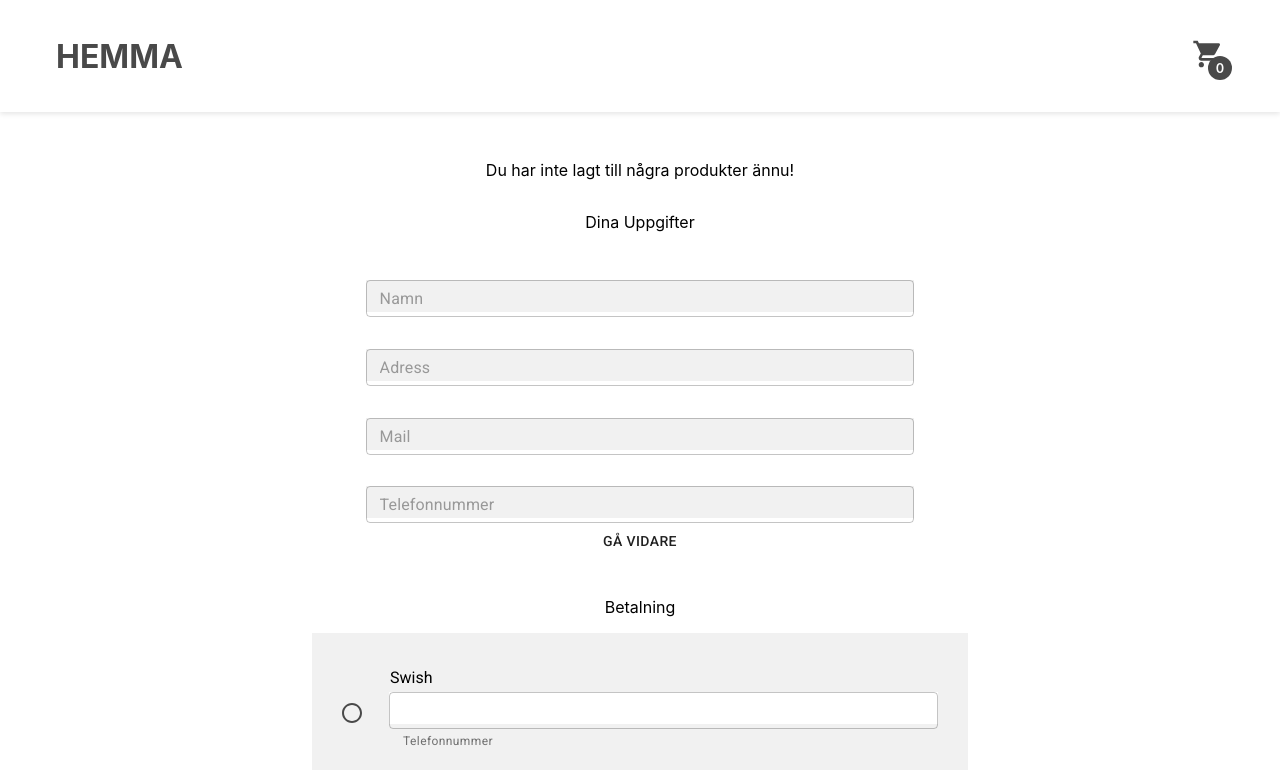
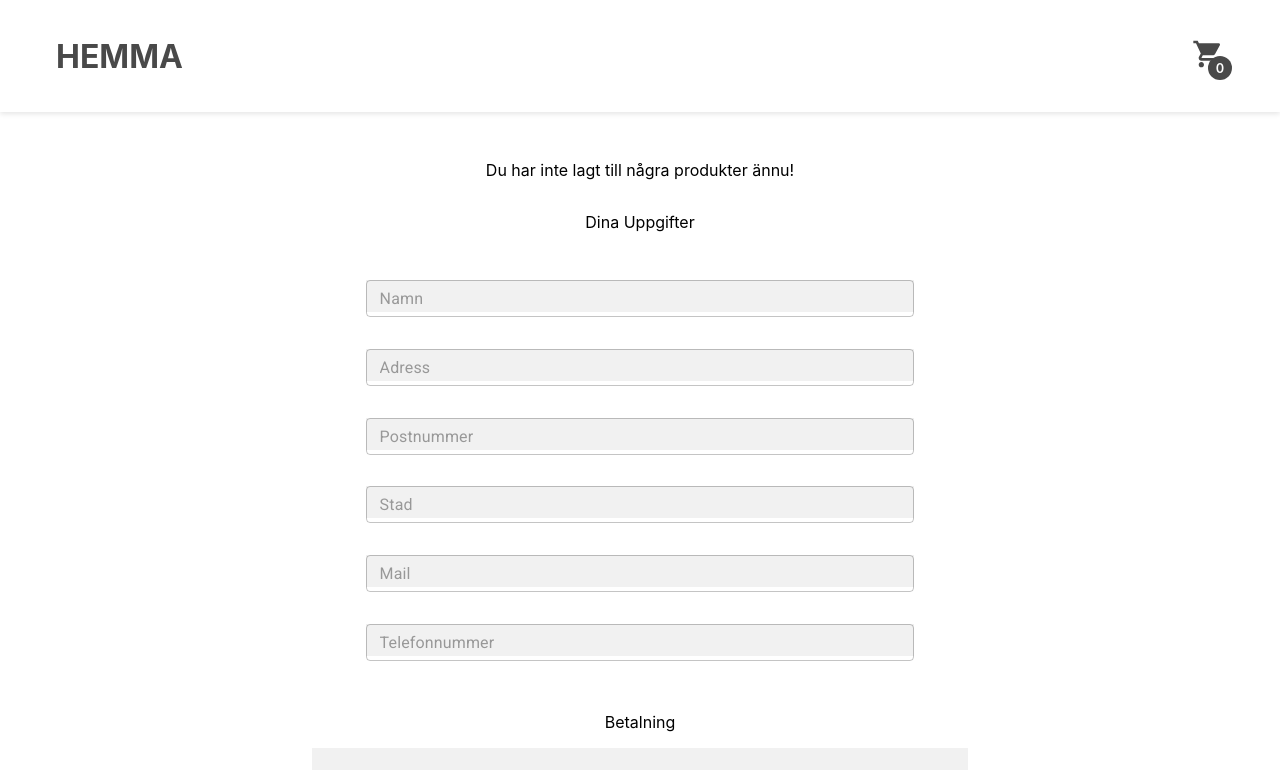
Before and after one commit to feliciaseg/webshop, a React (Create React App) app: page /checkout in a window 1280 px wide. Shown: the top 770 px of the page. Built offline with nearby package versions, Linux system fonts and the light colour scheme.

Commit message:
start of validation

```diff
--- a/src/components/UserForm.tsx
+++ b/src/components/UserForm.tsx
@@ -1,4 +1,4 @@
-import { FormControl, TextField, Box, Button } from "@material-ui/core";
+import { FormControl, TextField, Box} from "@material-ui/core";
 import { CSSProperties } from "@material-ui/styles";
 import { theme } from "../styling/colorTheme";
 import { useState } from "react";
@@ -7,99 +7,165 @@ export default function UserForm() {
   const [value, setValue] = useState({
     nameValue: "",
     adressValue: "",
+    postalValue: "",
+    cityValue: "",
     emailValue: "",
     phoneValue: "",
   });
   const [error, setError] = useState({
     nameError: "",
     adressError: "",
+    postalError: "",
+    cityError: "",
     emailError: "",
     phoneError: "",
   });
 
-  const checkforLetters =(input: string) =>
-  {
-   var letters = /^[a-zA-Z]+$/;
-   if((input.match(letters)) )
-    {
+  const containsLetters = (input: string) => {
+    const letters = /^[a-zA-Z]+$/;
+    if (input.match(letters)) {
       return true;
-    }
-  else
-    {
+    } else {
       return false;
     }
-    }
+  };
 
-
-
-
-  const handleChange = (e: any, fieldValue: any, fieldError: any) => {
-
+  const handleChange = (e: any, fieldValue: string) => {
     if (fieldValue === value.nameValue) {
-      if (fieldValue == "") {
-        // setError((prevState) => ({ ...prevState, nameError: "Fältet måste fyllas i"}));
-        console.log("tomt fält")
+      if (fieldValue === "") {
+        setError((prevState) => ({ ...prevState, nameError: "Var god fyll i fältet."}));
+        console.log("tomt fält");
       } else if (/\d/.test(fieldValue)) {
+        //Checks if name contains numbers
         setError((prevState) => ({
           ...prevState,
           nameError: "Fältet kan endast innehålla bokstäver",
         }));
+      } else if (!/\s/.test(fieldValue)) {
+        //Checks if there is a space in the string (to see if both first and last name is written)
+        setError((prevState) => ({
+          ...prevState,
+          nameError: "Skriv in både för- och efternamn.",
+        }));
       } else {
-          setError((prevState) => ({ ...prevState, nameError: ""}));
+        setError((prevState) => ({ ...prevState, nameError: "" }));
       }
     }
 
-
-
     if (fieldValue === value.adressValue) {
-      if (fieldValue == "") {
-        console.log("tomt fält")
-        // setError((prevState) => ({
-        //   ...prevState,
-        //   adressError: "Var god fyll i fältet.",
-        // }));
+      if (fieldValue === " ") {
+        console.log("tomt fält");
+        setError((prevState) => ({
+          ...prevState,
+          adressError: "Var god fyll i fältet.",
+        }));
+      } else if (!/\d/.test(fieldValue)) {
+        // Checks so that the adress contains a number.
+        setError((prevState) => ({
+          ...prevState,
+          adressError: "Skriv in gatunumret.",
+        }));
+      } else if (!/\s/.test(fieldValue)) {
+        //Checks if the adress contains a space
+        setError((prevState) => ({
+          ...prevState,
+          adressError: "Skriv in en giltig postadress.",
+        }));
+      } else {
+        setError((prevState) => ({ ...prevState, adressError: "" }));
       }
     }
 
+    if (fieldValue === value.postalValue) {
+      if (fieldValue === "") {
+        console.log("tomt fält");
+        setError((prevState) => ({
+          ...prevState,
+          postalError: "Var god fyll i fältet.",
+        }));
+      } else if (fieldValue.length > 4 || fieldValue.length < 4) {
+        //checks so that length is 5
+        setError((prevState) => ({
+          ...prevState,
+          postalError:
+            "Fyll i ett giltigt postnummer (5 siffror utan mellanrum)",
+        }));
+      } else if (containsLetters(fieldValue)) {
+        setError((prevState) => ({
+          ...prevState,
+          postalError: "Postnumret kan ej innehålla bokstäver.",
+        }));
+      } else {
+        setError((prevState) => ({ ...prevState, postalError: "" }));
+      }
+    }
 
+    if (fieldValue === value.cityValue) {
+      if (fieldValue === "") {
+        console.log("tomt fält");
+        // setError((prevState) => ({
+        //   ...prevState,
+        //   cityError: "Var god fyll i fältet.",
+        // }));
+      } else if (/\d/.test(fieldValue)) {
+        //checks so that there is no numbers
+        setError((prevState) => ({
+          ...prevState,
+          cityError: "Får ej innehålla siffror.",
+        }));
+      } else {
+        setError((prevState) => ({ ...prevState, cityError: "" }));
+      }
+    }
 
     if (fieldValue === value.emailValue) {
-      if (fieldValue == "") {
-        console.log("tomt fält")
+      if (fieldValue === "") {
+        console.log("tomt fält");
         // setError((prevState) => ({
         //   ...prevState,
         //   emailError: "Var god fyll i fältet.",
         // }));
+      } else if (!fieldValue.includes("@")) {
+        //checks that an "@" is included
+        setError((prevState) => ({
+          ...prevState,
+          emailError: "Skriv en giltig email-adress.",
+        }));
+      } else {
+        setError((prevState) => ({ ...prevState, emailError: "" }));
       }
     }
 
-
-
     if (fieldValue === value.phoneValue) {
-      if (fieldValue == "") {
-        console.log("tomt fält")
+      if (fieldValue === "") {
+        console.log("tomt fält");
         // setError((prevState) => ({
         //   ...prevState,
         //   phoneError: "Var god fyll i fältet.",
         // }));
-      }  else if (checkforLetters(fieldValue)) {
+      } else if (containsLetters(fieldValue)) {
         setError((prevState) => ({
           ...prevState,
           phoneError: "Fältet får endast innehålla siffror!",
         }));
+      } else if (fieldValue.length > 9 || fieldValue.length < 9) {
+        setError((prevState) => ({
+          ...prevState,
+          phoneError: "Ange ditt telefonnummer",
+        }));
+      } else {
+        setError((prevState) => ({ ...prevState, phoneError: "" }));
       }
     }
-
   };
 
   return (
     <Box className={"userBox"} style={box}>
-      <form>
         <FormControl>
           <TextField
             value={value.nameValue}
             onChange={(e) => (
-              handleChange(e.target.value, value.nameValue, error.nameError),
+              handleChange(e.target.value, value.nameValue),
               setValue((prevState) => ({
                 ...prevState,
                 nameValue: e.target.value,
@@ -114,13 +180,14 @@ export default function UserForm() {
             error={Boolean(error.nameError)}
             helperText={error.nameError}
           />
+          </FormControl>
+          <FormControl>
           <TextField
             value={value.adressValue}
             onChange={(e) => (
               handleChange(
                 e.target.value,
-                value.adressValue,
-                error.adressError
+                value.adressValue
               ),
               setValue((prevState) => ({
                 ...prevState,
@@ -136,10 +203,54 @@ export default function UserForm() {
             variant="outlined"
             className={"userInput"}
           />
+          </FormControl>
+          <FormControl>
+          <TextField
+            value={value.postalValue}
+            onChange={(e) => (
+              handleChange(
+                e.target.value,
+                value.postalValue
+              ),
+              setValue((prevState) => ({
+                ...prevState,
+                postalValue: e.target.value,
+              }))
+            )}
+            error={Boolean(error.postalError)}
+            helperText={error.postalError}
+            style={textField}
+            inputProps={{ autoComplete: "shipping postal-code" }}
+            id="postalcode"
+            placeholder="Postnummer"
+            variant="outlined"
+            className={"userInput"}
+          />
+          </FormControl>
+          <FormControl>
+          <TextField
+            value={value.cityValue}
+            onChange={(e) => (
+              handleChange(e.target.value, value.cityValue),
+              setValue((prevState) => ({
+                ...prevState,
+                cityValue: e.target.value,
+              }))
+            )}
+            error={Boolean(error.cityError)}
+            helperText={error.cityError}
+            style={textField}
+            inputProps={{ autoComplete: "shipping locality"}}
+            placeholder="Stad"
+            variant="outlined"
+            className={"userInput"}
+          />
+</FormControl>
+<FormControl>
           <TextField
             value={value.emailValue}
             onChange={(e) => (
-              handleChange(e.target.value, value.emailValue, error.emailError),
+              handleChange(e.target.value, value.emailValue),
               setValue((prevState) => ({
                 ...prevState,
                 emailValue: e.target.value,
@@ -154,10 +265,12 @@ export default function UserForm() {
             variant="outlined"
             className={"userInput"}
           />
+          </FormControl>
+          <FormControl>
           <TextField
             value={value.phoneValue}
             onChange={(e) => (
-              handleChange(e.target.value, value.phoneValue, error.phoneError),
+              handleChange(e.target.value, value.phoneValue),
               setValue((prevState) => ({
                 ...prevState,
                 phoneValue: e.target.value,
@@ -172,9 +285,8 @@ export default function UserForm() {
             className={"userInput"}
             inputProps={{ autoComplete: "phone" }}
           />
-          <Button type="submit">Gå vidare</Button>
         </FormControl>
-      </form>
+
     </Box>
   );
 }
--- a/src/styling/style.css
+++ b/src/styling/style.css
@@ -54,7 +54,7 @@
 /* USERFORM */
 .userBox {
   width: 40rem;
-  height: 20.8rem;
+  height: 28rem;
 }
 
 .userInput {
```
Lines whose indentation alone changed are shown as unchanged.
